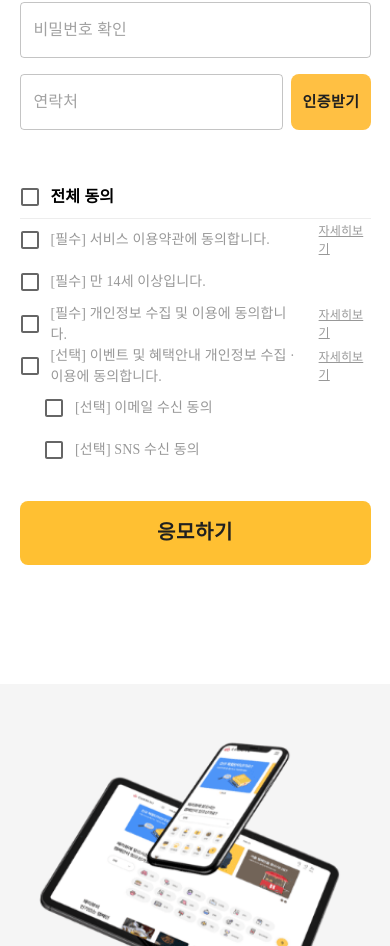
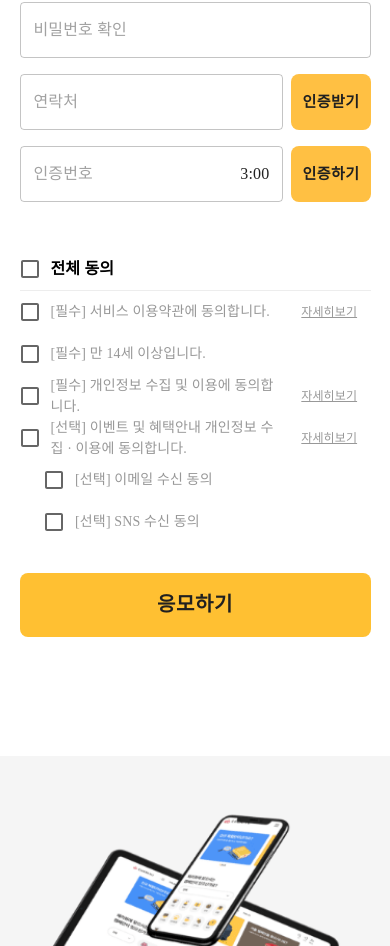
Before and after one commit to sionParkv/cherry-view-event, a React (Create React App) app: page / in a window 390 px wide. Shown: the part 1600-2546 px from the top of the page. Built offline with nearby package versions, Linux system fonts and the light colour scheme; a web font is replaced by a local one.

Commit message:
2차 피드백

```diff
--- a/src/assets/Reservation.scss
+++ b/src/assets/Reservation.scss
@@ -115,11 +115,11 @@
                 align-items: center;
 
                 .MuiFormControlLabel-root {
-                  width: 85%;
+                  width: 80%;
                 }
 
                 .DetailText {
-                  width: 15%;
+                  width: 20%;
                   text-decoration: underline;
                   font-size: 12px;
                   font-weight: 500;
--- a/src/pages/Reservation.js
+++ b/src/pages/Reservation.js
@@ -24,6 +24,7 @@ const Reservation = () => {
     email: "",
     contact: "",
     nickname: "",
+    number: "",
     agree_promotion_email: false,
     agree_promotion_sms: false,
   });
@@ -41,8 +42,10 @@ const Reservation = () => {
   const [passwordsMatch, setPasswordsMatch] = useState(true);
   const [validPassword, setValidPassword] = useState(true);
 
-  // 인증번호 상태
+  // 이메일 중복 상태
   const [showButton, setShowButton] = useState(true);
+  // 인증 상태
+  const [disableText, setDisableText] = useState(true);
 
   // 인증번호
   const [time, setTime] = useState(180); // 초 단위로 초기값 설정 (3분)
@@ -65,7 +68,7 @@ const Reservation = () => {
     return () => clearInterval(intervalId);
   }, [isActive, time]);
 
-  // 인증번호 api
+  // 인증받기 api
   const handleStart = () => {
     setIsActive(true);
 
@@ -73,20 +76,39 @@ const Reservation = () => {
       .post("http://52.78.42.11/api/verifyNumbers", { contact: values.contact })
       .then((response) => {
         console.log(response.data);
+        alert("인증번호가 전송 되었습니다.");
+      })
+      .catch((error) => {
+        console.log("Error", error);
+        alert(error.response.data.message);
+      });
+  };
+
+  // 인증하기 api
+  const handleEnd = () => {
+    axios
+      .patch("http://52.78.42.11/api/verifyNumbers", {
+        contact: values.contact,
+        number: values.number,
+      })
+      .then((response) => {
+        console.log(response.data);
+        setDisableText(false);
         alert("인증 되었습니다.");
       })
       .catch((error) => {
+        alert(error.response.data.message);
         console.log("Error", error);
-        console.log(values.contact);
+        console.log(values.number);
       });
   };
 
   // 초를 시:분:초 형태로 변환하는 함수
-  // const formatTime = (seconds) => {
-  //   const minutes = Math.floor(seconds / 60);
-  //   const remainingSeconds = seconds % 60;
-  //   return `${minutes}:${remainingSeconds < 10 ? "0" : ""}${remainingSeconds}`;
-  // };
+  const formatTime = (seconds) => {
+    const minutes = Math.floor(seconds / 60);
+    const remainingSeconds = seconds % 60;
+    return `${minutes}:${remainingSeconds < 10 ? "0" : ""}${remainingSeconds}`;
+  };
 
   // 체크박스
   const [selectAll, setSelectAll] = useState(false);
@@ -163,7 +185,7 @@ const Reservation = () => {
       })
       .catch((error) => {
         console.log("Error", error);
-        console.log(values.email);
+        alert(error.response.data.message);
       });
   };
 
@@ -186,6 +208,8 @@ const Reservation = () => {
       alert("닉네임을 입력해주세요");
     } else if (values.contact === "") {
       alert("연락처를 입력해주세요");
+    } else if (disableText) {
+      alert("휴대전화 인증을 완료해 주세요");
     }
     axios
       .post("http://52.78.42.11/api/users", {
@@ -200,7 +224,10 @@ const Reservation = () => {
         navigate("/success");
       })
       .catch((error) => {
-        console.log("Error", error);
+        console.log(error);
+        alert(error.response.data.email);
+        alert(error.response.data.contact);
+        alert(error.response.data.nickname);
       });
   };
 
@@ -233,6 +260,7 @@ const Reservation = () => {
                   name="email"
                   value={values.email}
                   placeholder="이메일"
+                  disabled={!showButton}
                 />
                 <Button
                   style={{ display: showButton ? "block" : "none" }}
@@ -283,16 +311,23 @@ const Reservation = () => {
                   name="contact"
                   value={values.contact}
                   placeholder="연락처"
+                  disabled={!disableText}
                 />
                 <Button onClick={handleStart}>인증받기</Button>
               </Box>
-              {/*
-              <TextField
-                InputProps={{
-                  endAdornment: <T>{formatTime(time)}</T>,
-                }}
-                placeholder="인증번호"
-              /> */}
+              <Box className="EmailBox">
+                <TextField
+                  onChange={handleChange}
+                  name="number"
+                  value={values.number}
+                  InputProps={{
+                    endAdornment: <T>{formatTime(time)}</T>,
+                  }}
+                  placeholder="인증번호"
+                />
+                <Button onClick={handleEnd}>인증하기</Button>
+              </Box>
+
               <FormGroup className="AgreeBox">
                 <FormControlLabel
                   className="AllAgree"
```
